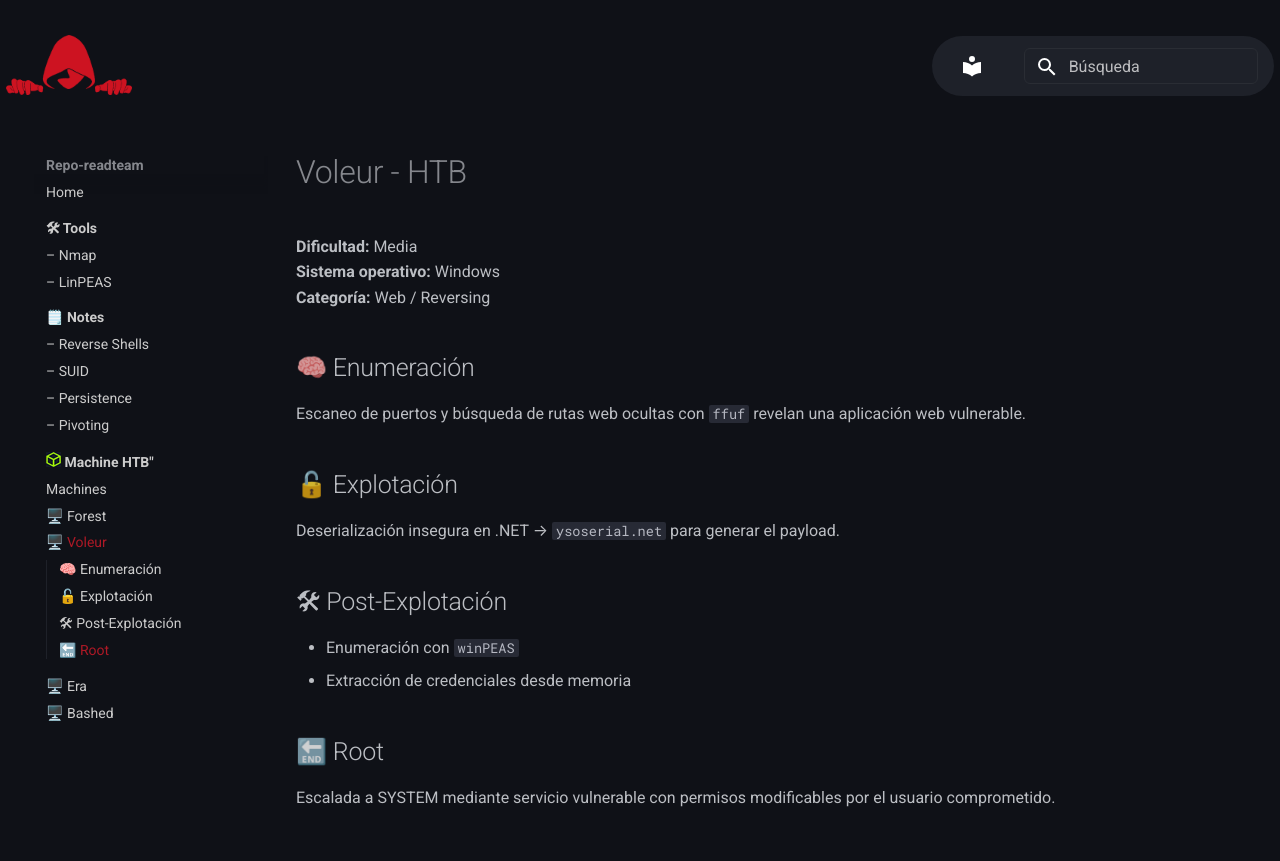
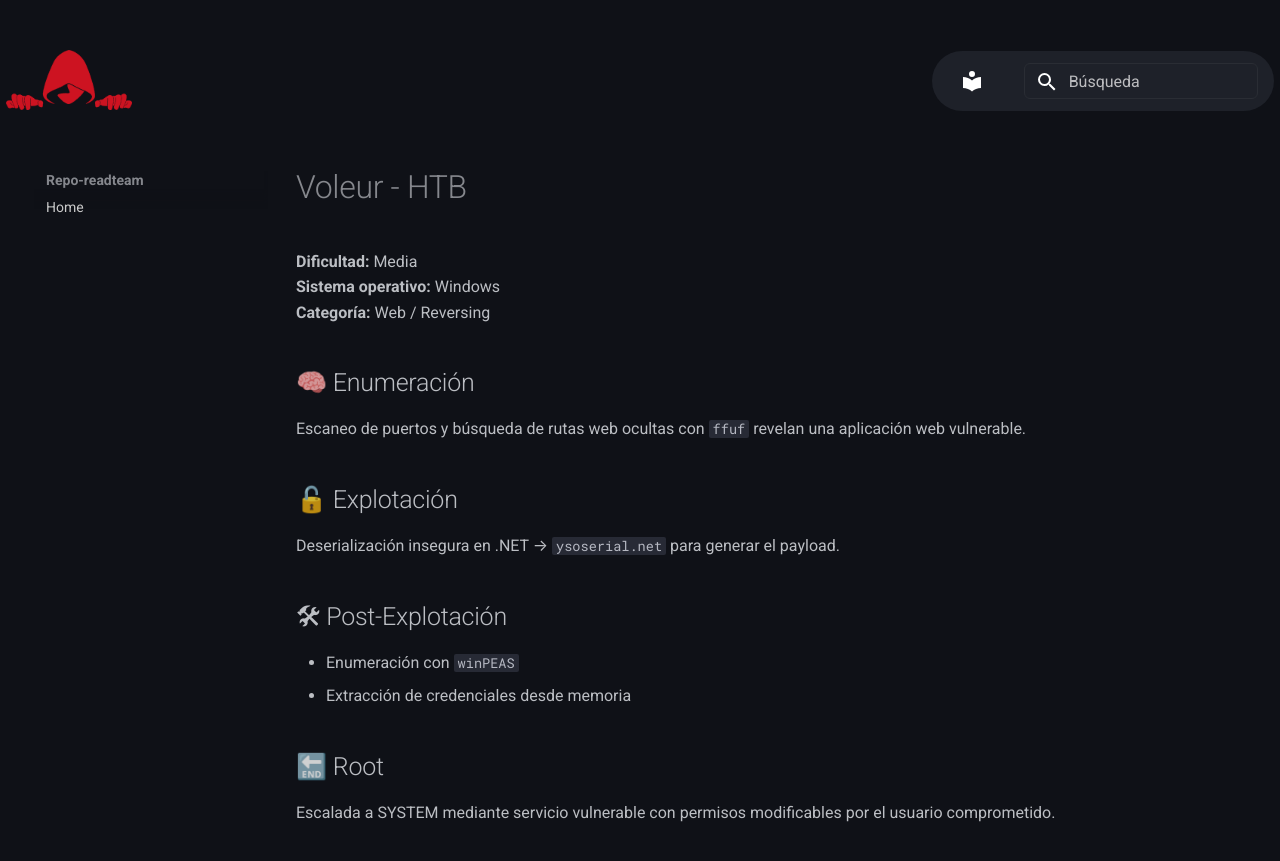
Before and after one commit to wiliansyob/redteam-cms, an MkDocs documentation site: the page built from docs/htb/voleur.md, in a window 1280 px wide. Shown: the top 861 px of the page. Built offline with MkDocs 1.6.1 and Material for MkDocs 9.7.7, drawn with Linux system fonts in a browser that asks for light colours.

Commit message:
actualizacion3

```diff
--- a/docs/styles/custom.css
+++ b/docs/styles/custom.css
@@ -41,7 +41,7 @@ body[data-md-color-scheme="slate"] {
   display: flex;
   justify-content: center;
   background-color: transparent;
-  padding: 35px 0;
+  padding: 50px 0;
 }
 
 .custom-header-bar {
--- a/mkdocs.yml
+++ b/mkdocs.yml
@@ -3,22 +3,7 @@ site_name: Repo-readteam
 nav:
   - Home: index.md
 
-  - "🛠 Tools":
-      - "– Nmap": tools/nmap.md
-      - "– LinPEAS": tools/linpeas.md
 
-  - "🗒️ Notes":
-      - "– Reverse Shells": anotaciones/reverse-shells.md
-      - "– SUID": anotaciones/suid.md
-      - "– Persistence": anotaciones/persistence.md
-      - "– Pivoting": anotaciones/pivoting.md
-
-  - <img src="../../images/htb_icon.ico"> Machine HTB":
-      - "Machines": htb/machine.md
-      - "🖥️ Forest": htb/forest.md
-      - "🖥️ Voleur": htb/voleur.md
-      - "🖥️ Era": htb/era.md
-      - "🖥️ Bashed": htb/bashed.md
 
 theme:
   name: material
@@ -36,6 +21,7 @@ theme:
     - content.code.annotate
     - search.suggest
     - search.highlight
+
 
 extra:
   generator: false
```
Also changed, not shown: docs/index.md (+5 -25 lines).
